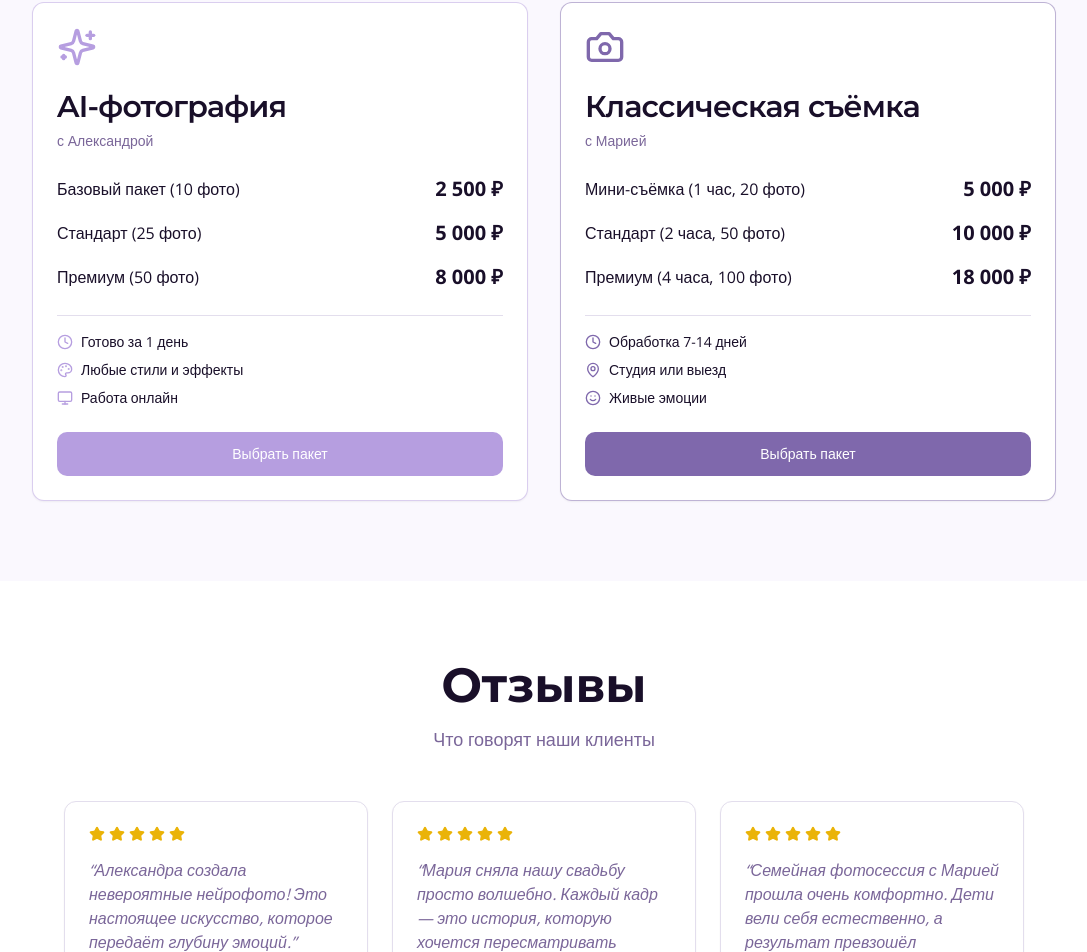
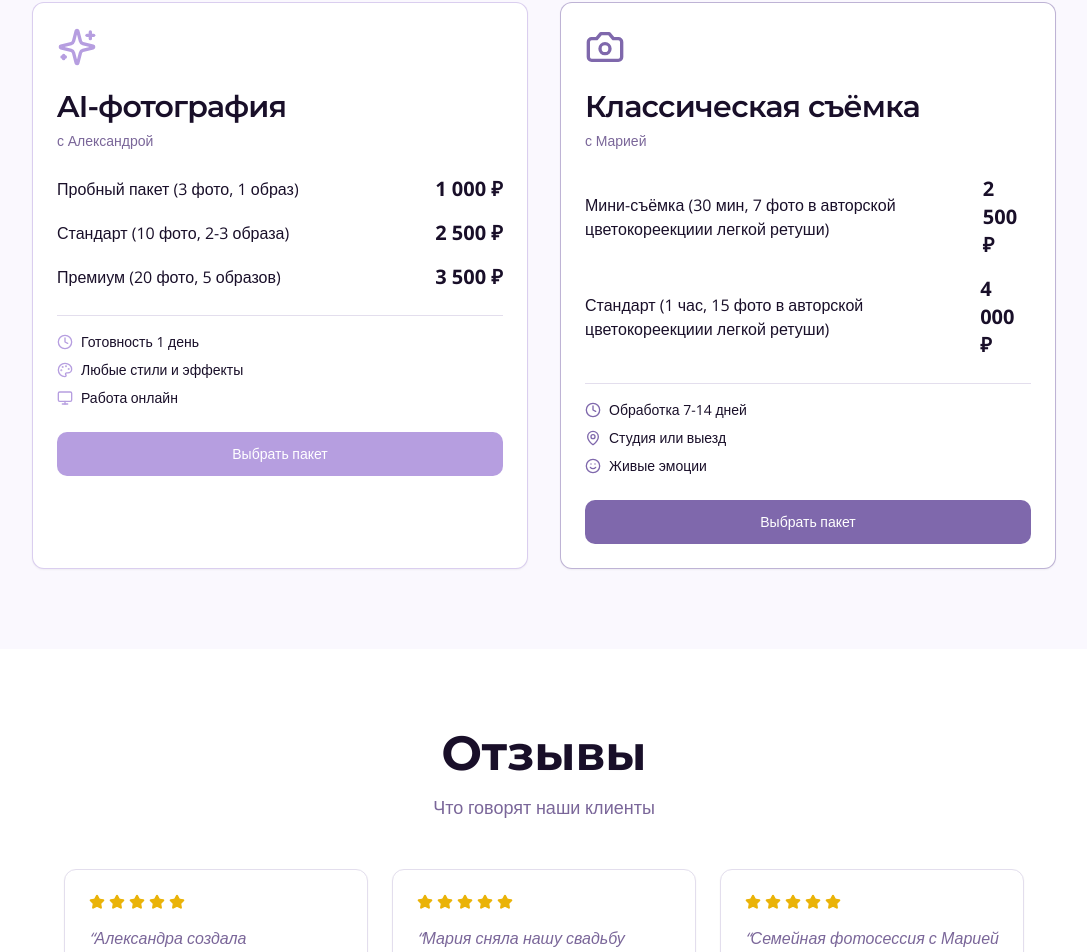
Before and after one commit to pr-poehali-dev/neiro-photo-site, a React (Vite) app: page / in a window 1280 px wide. Shown: the part 2695-3647 px from the top of the page, without its empty margins (96-1183 px from the left). Built offline with nearby package versions, Linux system fonts and the light colour scheme.

Commit message:
Обновление Index.tsx

```diff
--- a/src/pages/Index.tsx
+++ b/src/pages/Index.tsx
@@ -1098,7 +1098,7 @@ const Index = () => {
                       data-component-name="span"
                       data-component-content="%7B%22text%22%3A%22%D0%91%D0%B0%D0%B7%D0%BE%D0%B2%D1%8B%D0%B9%20%D0%BF%D0%B0%D0%BA%D0%B5%D1%82%20(10%20%D1%84%D0%BE%D1%82%D0%BE)%22%7D"
                     >
-                      Базовый пакет (10 фото)
+                      Пробный пакет (3 фото, 1 образ)
                     </span>
                     <span
                       data-pp-id="src/pages/Index.tsx:383:20"
@@ -1110,7 +1110,7 @@ const Index = () => {
                       data-component-content="%7B%22text%22%3A%222%20500%20%E2%82%BD%22%2C%22className%22%3A%22font-bold%20text-xl%22%7D"
                       class="font-bold text-xl"
                     >
-                      2 500 ₽
+                      1 000 ₽
                     </span>
                   </div>
                   <div
@@ -1132,7 +1132,7 @@ const Index = () => {
                       data-component-name="span"
                       data-component-content="%7B%22text%22%3A%22%D0%A1%D1%82%D0%B0%D0%BD%D0%B4%D0%B0%D1%80%D1%82%20(25%20%D1%84%D0%BE%D1%82%D0%BE)%22%7D"
                     >
-                      Стандарт (25 фото)
+                      Стандарт (10 фото, 2-3 образа)
                     </span>
                     <span
                       data-pp-id="src/pages/Index.tsx:387:20"
@@ -1144,7 +1144,7 @@ const Index = () => {
                       data-component-content="%7B%22text%22%3A%225%20000%20%E2%82%BD%22%2C%22className%22%3A%22font-bold%20text-xl%22%7D"
                       class="font-bold text-xl"
                     >
-                      5 000 ₽
+                      2 500 ₽
                     </span>
                   </div>
                   <div
@@ -1166,7 +1166,7 @@ const Index = () => {
                       data-component-name="span"
                       data-component-content="%7B%22text%22%3A%22%D0%9F%D1%80%D0%B5%D0%BC%D0%B8%D1%83%D0%BC%20(50%20%D1%84%D0%BE%D1%82%D0%BE)%22%7D"
                     >
-                      Премиум (50 фото)
+                      Премиум (20 фото, 5 образов)
                     </span>
                     <span
                       data-pp-id="src/pages/Index.tsx:391:20"
@@ -1178,7 +1178,7 @@ const Index = () => {
                       data-component-content="%7B%22text%22%3A%228%20000%20%E2%82%BD%22%2C%22className%22%3A%22font-bold%20text-xl%22%7D"
                       class="font-bold text-xl"
                     >
-                      8 000 ₽
+                      3 500 ₽
                     </span>
                   </div>
                 </div>
@@ -1233,7 +1233,7 @@ const Index = () => {
                       data-component-name="span"
                       data-component-content="%7B%22text%22%3A%22%D0%93%D0%BE%D1%82%D0%BE%D0%B2%D0%BE%20%D0%B7%D0%B0%201%20%D0%B4%D0%B5%D0%BD%D1%8C%22%7D"
                     >
-                      Готово за 1 день
+                      Готовность 1 день
                     </span>
                   </div>
                   <div
@@ -1469,7 +1469,8 @@ const Index = () => {
                       data-component-name="span"
                       data-component-content="%7B%22text%22%3A%22%D0%9C%D0%B8%D0%BD%D0%B8-%D1%81%D1%8A%D1%91%D0%BC%D0%BA%D0%B0%20(1%20%D1%87%D0%B0%D1%81%2C%2020%20%D1%84%D0%BE%D1%82%D0%BE)%22%7D"
                     >
-                      Мини-съёмка (1 час, 20 фото)
+                      Мини-съёмка (30 мин, 7 фото в авторской цветокореекциии
+                      легкой ретуши)
                     </span>
                     <span
                       data-pp-id="src/pages/Index.tsx:424:20"
@@ -1481,7 +1482,7 @@ const Index = () => {
                       data-component-content="%7B%22text%22%3A%225%20000%20%E2%82%BD%22%2C%22className%22%3A%22font-bold%20text-xl%22%7D"
                       class="font-bold text-xl"
                     >
-                      5 000 ₽
+                      2 500 ₽
                     </span>
                   </div>
                   <div
@@ -1503,7 +1504,8 @@ const Index = () => {
                       data-component-name="span"
                       data-component-content="%7B%22text%22%3A%22%D0%A1%D1%82%D0%B0%D0%BD%D0%B4%D0%B0%D1%80%D1%82%20(2%20%D1%87%D0%B0%D1%81%D0%B0%2C%2050%20%D1%84%D0%BE%D1%82%D0%BE)%22%7D"
                     >
-                      Стандарт (2 часа, 50 фото)
+                      Стандарт (1 час, 15 фото в авторской цветокореекциии
+                      легкой ретуши)
                     </span>
                     <span
                       data-pp-id="src/pages/Index.tsx:428:20"
@@ -1515,41 +1517,7 @@ const Index = () => {
                       data-component-content="%7B%22text%22%3A%2210%20000%20%E2%82%BD%22%2C%22className%22%3A%22font-bold%20text-xl%22%7D"
                       class="font-bold text-xl"
                     >
-                      10 000 ₽
-                    </span>
-                  </div>
-                  <div
-                    data-pp-id="src/pages/Index.tsx:430:18"
-                    data-pp-name="div"
-                    data-component-path="src/pages/Index.tsx"
-                    data-component-line="430"
-                    data-component-file="Index.tsx"
-                    data-component-name="div"
-                    data-component-content="%7B%22className%22%3A%22flex%20justify-between%20items-center%22%7D"
-                    class="flex justify-between items-center"
-                  >
-                    <span
-                      data-pp-id="src/pages/Index.tsx:431:20"
-                      data-pp-name="span"
-                      data-component-path="src/pages/Index.tsx"
-                      data-component-line="431"
-                      data-component-file="Index.tsx"
-                      data-component-name="span"
-                      data-component-content="%7B%22text%22%3A%22%D0%9F%D1%80%D0%B5%D0%BC%D0%B8%D1%83%D0%BC%20(4%20%D1%87%D0%B0%D1%81%D0%B0%2C%20100%20%D1%84%D0%BE%D1%82%D0%BE)%22%7D"
-                    >
-                      Премиум (4 часа, 100 фото)
-                    </span>
-                    <span
-                      data-pp-id="src/pages/Index.tsx:432:20"
-                      data-pp-name="span"
-                      data-component-path="src/pages/Index.tsx"
-                      data-component-line="432"
-                      data-component-file="Index.tsx"
-                      data-component-name="span"
-                      data-component-content="%7B%22text%22%3A%2218%20000%20%E2%82%BD%22%2C%22className%22%3A%22font-bold%20text-xl%22%7D"
-                      class="font-bold text-xl"
-                    >
-                      18 000 ₽
+                      4 000 ₽
                     </span>
                   </div>
                 </div>
```
